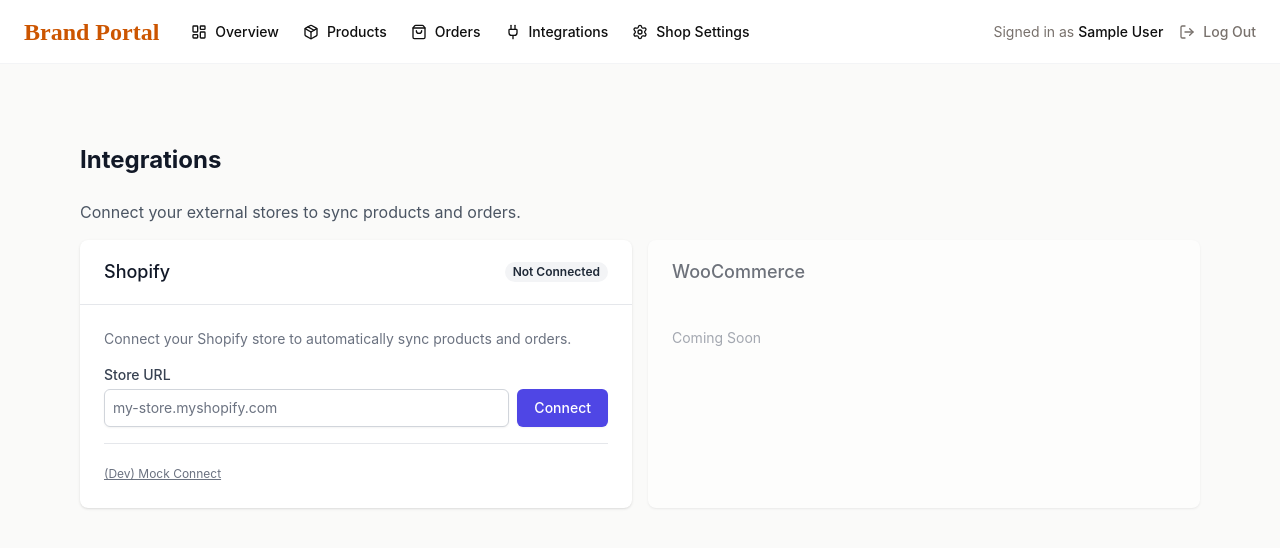
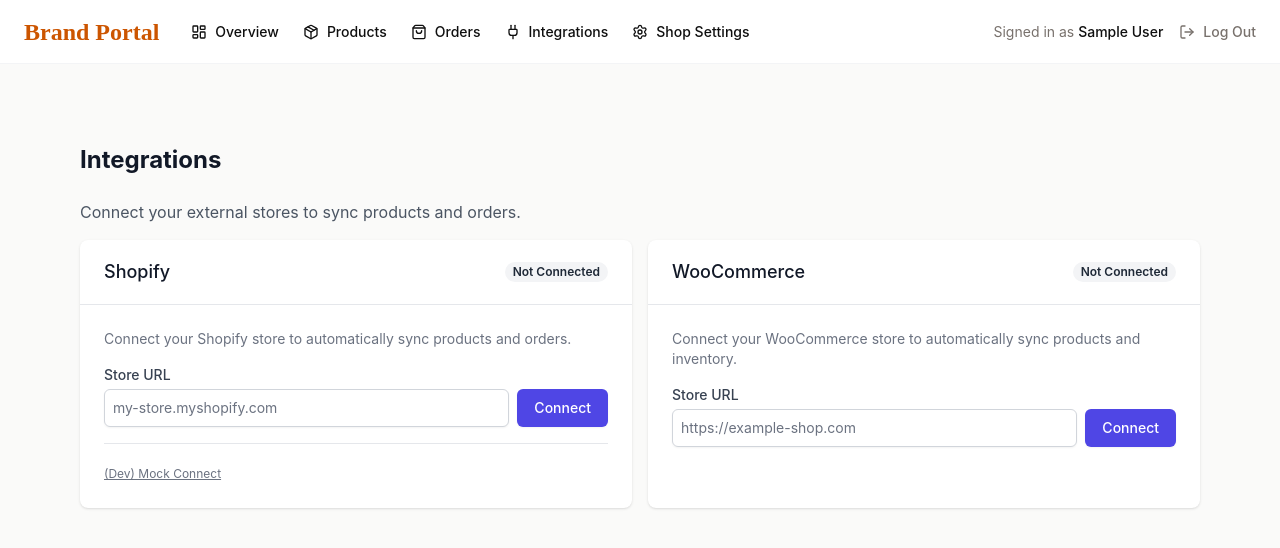
Before and after one commit to jopperdeplop/SaleorPortal, a Next.js app: page /dashboard/integrations in a window 1280 px wide. Shown: the top 548 px of the page. Built offline with nearby package versions, Linux system fonts and the light colour scheme; no server answers; the database is empty; sample sign-in values are in the browser's storage.

Commit message:
Woocommerce Start

```diff
--- /dev/null
+++ b/src/app/api/integrations/woocommerce/auth/route.ts
@@ -0,0 +1,44 @@
+import { auth } from '@/auth';
+import { redirect } from 'next/navigation';
+
+export async function GET(request: Request) {
+    const session = await auth();
+    if (!session || !session.user?.id) {
+        return new Response('Unauthorized', { status: 401 });
+    }
+
+    const { searchParams } = new URL(request.url);
+    const shop = searchParams.get('shop');
+
+    if (!shop) {
+        return new Response('Missing shop parameter', { status: 400 });
+    }
+
+    // Basic cleaning of the shop URL
+    let sanitizedShop = shop.trim().replace(/\/$/, ""); // Remove trailing slash
+    if (!sanitizedShop.startsWith('http')) {
+        sanitizedShop = `https://${sanitizedShop}`;
+    }
+
+    const appName = process.env.WOOCOMMERCE_APP_NAME || 'Saleor Partner Portal';
+    const host = process.env.NEXT_PUBLIC_APP_URL || process.env.NEXTAUTH_URL || 'https://partner.salp.shop';
+
+    // WooCommerce Auth Parameters
+    const scope = 'read_write';
+    const userId = session.user.id;
+    const returnUrl = `${host}/dashboard/integrations?success=true`;
+    const callbackUrl = `${host}/api/integrations/woocommerce/callback`;
+
+    // Construct WooCommerce Auth URL
+    // Documentation: https://woocommerce.github.io/woocommerce-rest-api-docs/#introduction
+    const installUrl = `${sanitizedShop}/wc-auth/v1/authorize?` +
+        `app_name=${encodeURIComponent(appName)}&` +
+        `scope=${scope}&` +
+        `user_id=${userId}&` +
+        `return_url=${encodeURIComponent(returnUrl)}&` +
+        `callback_url=${encodeURIComponent(callbackUrl)}`;
+
+    console.log("Redirecting to WooCommerce Auth:", installUrl);
+
+    redirect(installUrl);
+}
--- /dev/null
+++ b/src/app/api/integrations/woocommerce/callback/route.ts
@@ -0,0 +1,53 @@
+import { db } from '@/db';
+import { integrations } from '@/db/schema';
+import { encrypt } from '@/lib/encryption';
+
+export async function POST(request: Request) {
+    try {
+        const payload = await request.json();
+        console.log("📥 WooCommerce Callback Payload Received:", JSON.stringify(payload, null, 2));
+
+        const {
+            user_id,
+            consumer_key,
+            consumer_secret,
+            store_url,
+            key_id
+        } = payload;
+
+        if (!consumer_key || !consumer_secret || !store_url) {
+            console.error("❌ Missing required fields in WooCommerce payload");
+            return new Response('Missing required fields', { status: 400 });
+        }
+
+        // --- Security: Encrypt the Secret ---
+        const encryptedSecret = encrypt(consumer_secret);
+
+        // --- Database: Save Integration ---
+        const userId = parseInt(user_id);
+
+        const [newIntegration] = await db.insert(integrations).values({
+            userId: userId,
+            provider: 'woocommerce',
+            storeUrl: store_url.replace(/\/$/, ""),
+            accessToken: consumer_key, // We store key here, secret in settings
+            status: 'active',
+            settings: {
+                consumerSecret: encryptedSecret,
+                keyId: key_id,
+                wcUserId: user_id,
+                sync_inventory: true
+            }
+        }).returning();
+
+        console.log(`✅ WooCommerce Integration Saved for ${store_url} (ID: ${newIntegration.id})`);
+
+        // --- PHASE 4: Register Webhooks (Async or Triggered later) ---
+        // For now, we return 200 to WooCommerce to confirm receipt.
+
+        return new Response('OK', { status: 200 });
+    } catch (error) {
+        console.error("❌ WooCommerce Callback Error:", error);
+        return new Response('Internal Server Error', { status: 500 });
+    }
+}
--- a/src/app/dashboard/integrations/page.tsx
+++ b/src/app/dashboard/integrations/page.tsx
@@ -83,13 +83,49 @@
                     </div>
                 </div>
 
-                {/* WooCommerce Card (Placeholder) */}
-                <div className="bg-white overflow-hidden shadow rounded-lg opacity-60">
-                    <div className="px-4 py-5 sm:px-6">
-                        <h3 className="text-lg leading-6 font-medium text-gray-900">WooCommerce</h3>
+                {/* WooCommerce Card */}
+                <div className="bg-white overflow-hidden shadow rounded-lg divide-y divide-gray-200">
+                    <div className="px-4 py-5 sm:px-6 flex items-center justify-between">
+                        <div className="flex items-center">
+                            <h3 className="text-lg leading-6 font-medium text-gray-900">WooCommerce</h3>
+                        </div>
+                        <span className={`px-2 inline-flex text-xs leading-5 font-semibold rounded-full ${userIntegrations.find(i => i.provider === 'woocommerce') ? 'bg-green-100 text-green-800' : 'bg-gray-100 text-gray-800'}`}>
+                            {userIntegrations.find(i => i.provider === 'woocommerce') ? 'Connected' : 'Not Connected'}
+                        </span>
                     </div>
                     <div className="px-4 py-5 sm:p-6">
-                        <p className="text-sm text-gray-500">Coming Soon</p>
+                        {userIntegrations.find(i => i.provider === 'woocommerce') ? (
+                            <div>
+                                <div className="flex items-center justify-between">
+                                    <div>
+                                        <p className="text-sm text-gray-500">Connected to: {userIntegrations.find(i => i.provider === 'woocommerce')?.storeUrl}</p>
+                                        <SyncButton integrationId={userIntegrations.find(i => i.provider === 'woocommerce')!.id} />
+                                    </div>
+                                    <DisconnectButton integrationId={userIntegrations.find(i => i.provider === 'woocommerce')!.id} />
+                                </div>
+                            </div>
+                        ) : (
+                            <div>
+                                <p className="text-sm text-gray-500 mb-4">
+                                    Connect your WooCommerce store to automatically sync products and inventory.
+                                </p>
+                                <form action="/api/integrations/woocommerce/auth" method="GET">
+                                    <label htmlFor="shop" className="block text-sm font-medium text-gray-700 mb-1">Store URL</label>
+                                    <div className="flex gap-2">
+                                        <input
+                                            type="text"
+                                            name="shop"
+                                            placeholder="https://example-shop.com"
+                                            className="shadow-sm focus:ring-indigo-500 focus:border-indigo-500 block w-full sm:text-sm border-gray-300 rounded-md p-2 border"
+                                            required
+                                        />
+                                        <button type="submit" className="inline-flex items-center px-4 py-2 border border-transparent text-sm font-medium rounded-md shadow-sm text-white bg-indigo-600 hover:bg-indigo-700">
+                                            Connect
+                                        </button>
+                                    </div>
+                                </form>
+                            </div>
+                        )}
                     </div>
                 </div>
             </div>
```
